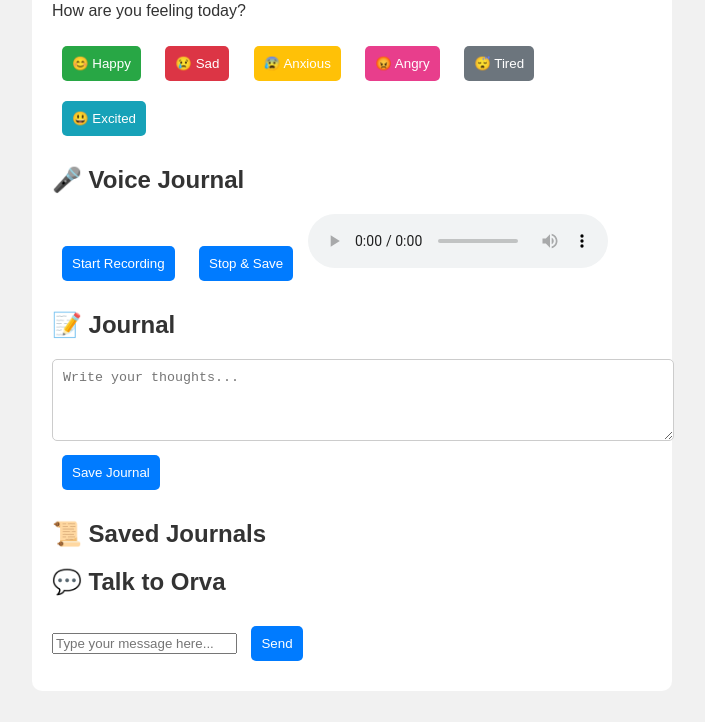
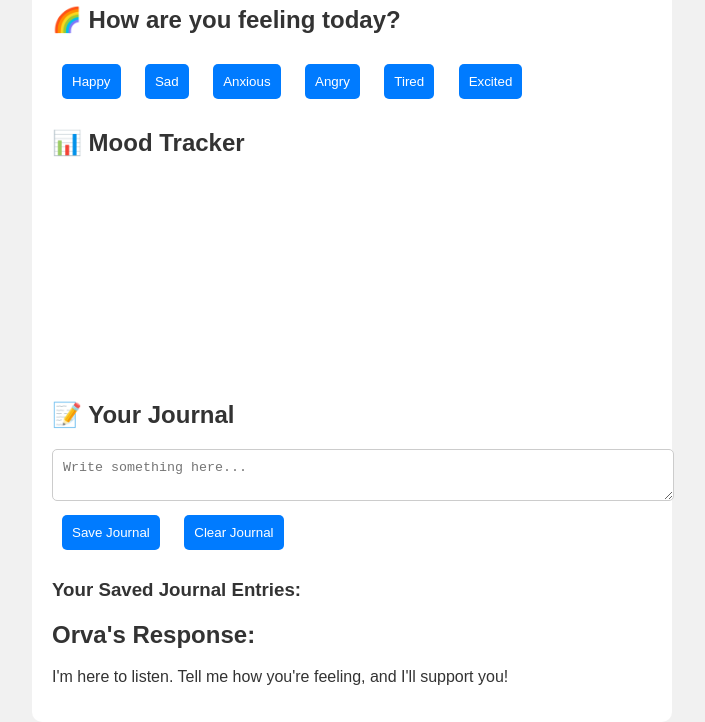
Before and after one commit to NIyi8/orva-demo, a plain HTML site: page index.html in a window 1280 px wide. Shown: the part 104-826 px from the top of the page, without its empty margins (288-993 px from the left). Before the commit the page ends 800 px from the top, so only its background shows below. Drawn offline with nearby package versions, Linux system fonts and the light colour scheme.

Commit message:
Update index.html

```diff
--- a/index.html
+++ b/index.html
@@ -3,40 +3,44 @@
 <head>
   <meta charset="UTF-8">
   <meta name="viewport" content="width=device-width, initial-scale=1.0">
-  <title>Orva – Mental Health Demo</title>
+  <title>Orva - Your AI Companion</title>
   <link rel="stylesheet" href="styles.css">
+  <script src="https://cdn.jsdelivr.net/npm/chart.js"></script>
 </head>
 <body>
   <div class="container">
-    <h1>🧠 Welcome to Orva</h1>
-    <p>How are you feeling today?</p>
+    <header>
+      <h1>Welcome to Orva - Your Emotional Support AI</h1>
+    </header>
+    <main>
+      <div class="mood-section">
+        <h2>🌈 How are you feeling today?</h2>
+        <div id="mood-buttons">
+          <button onclick="logMood('happy')">Happy</button>
+          <button onclick="logMood('sad')">Sad</button>
+          <button onclick="logMood('anxious')">Anxious</button>
+          <button onclick="logMood('angry')">Angry</button>
+          <button onclick="logMood('tired')">Tired</button>
+          <button onclick="logMood('excited')">Excited</button>
+        </div>
+        <h2>📊 Mood Tracker</h2>
+        <canvas id="moodChart" width="400" height="200"></canvas>
+      </div>
 
-    <div class="mood-buttons">
-      <button class="positive" onclick="handleMood('happy')">😊 Happy</button>
-      <button class="sad" onclick="handleMood('sad')">😢 Sad</button>
-      <button class="anxious" onclick="handleMood('anxious')">😰 Anxious</button>
-      <button class="angry" onclick="handleMood('angry')">😡 Angry</button>
-      <button class="tired" onclick="handleMood('tired')">😴 Tired</button>
-      <button class="excited" onclick="handleMood('excited')">😃 Excited</button>
-    </div>
+      <div class="journal-section">
+        <h2>📝 Your Journal</h2>
+        <textarea id="journal-entry" placeholder="Write something here..."></textarea>
+        <button onclick="saveJournal()">Save Journal</button>
+        <button onclick="clearJournal()">Clear Journal</button>
+        <h3>Your Saved Journal Entries:</h3>
+        <ul id="journal-list"></ul>
+      </div>
 
-    <div id="ai-response" class="response-box"></div>
-
-    <h2>🎤 Voice Journal</h2>
-    <button onclick="startRecording()">Start Recording</button>
-    <button onclick="stopRecording()">Stop & Save</button>
-    <audio id="audioPlayback" controls></audio>
-
-    <h2>📝 Journal</h2>
-    <textarea id="journalEntry" rows="4" cols="50" placeholder="Write your thoughts..."></textarea>
-    <button onclick="saveJournal()">Save Journal</button>
-
-    <h2>📜 Saved Journals</h2>
-    <div id="savedJournals"></div>
-
-    <h2>💬 Talk to Orva</h2>
-    <input type="text" id="textInput" placeholder="Type your message here..." />
-    <button onclick="handleTextInput()">Send</button>
+      <div class="orva-response">
+        <h2>Orva's Response:</h2>
+        <p id="orva-text">I'm here to listen. Tell me how you're feeling, and I'll support you!</p>
+      </div>
+    </main>
   </div>
 
   <script src="script.js"></script>
```
